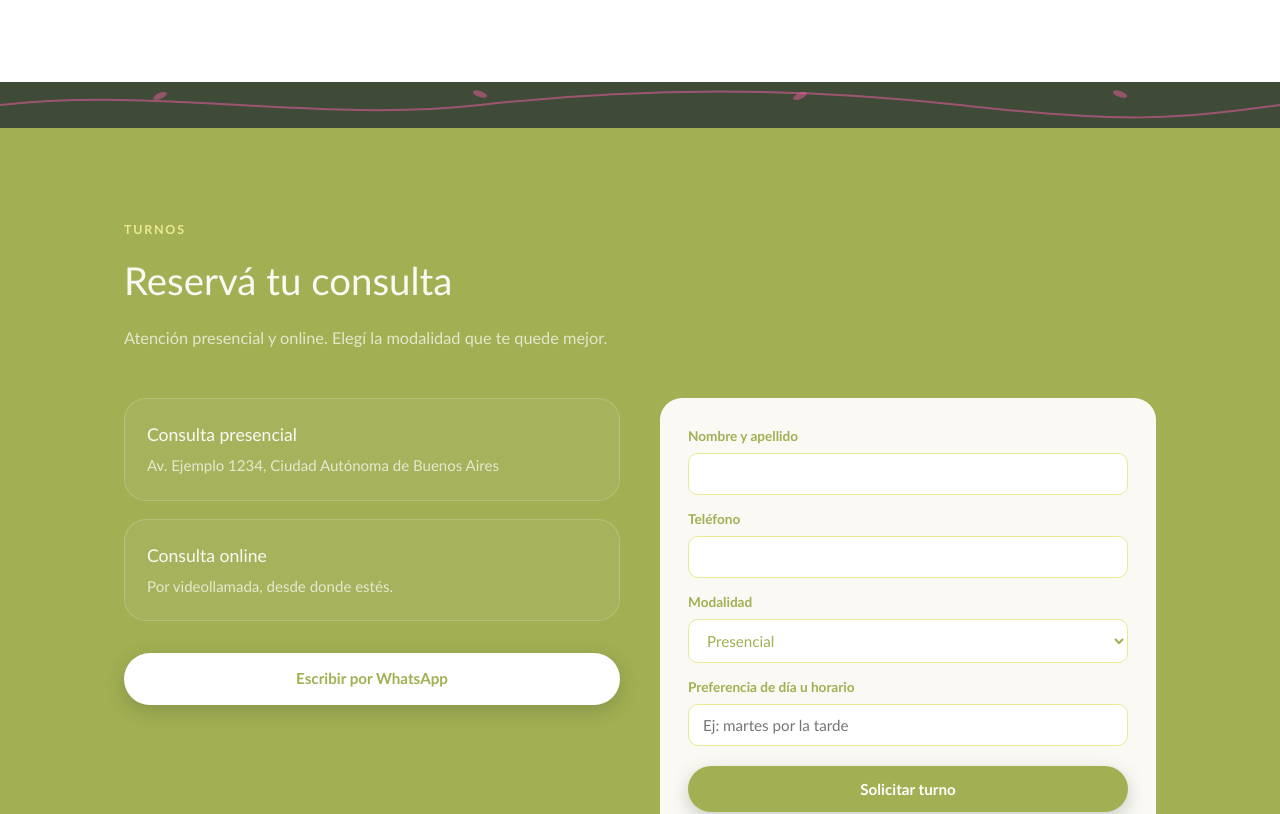
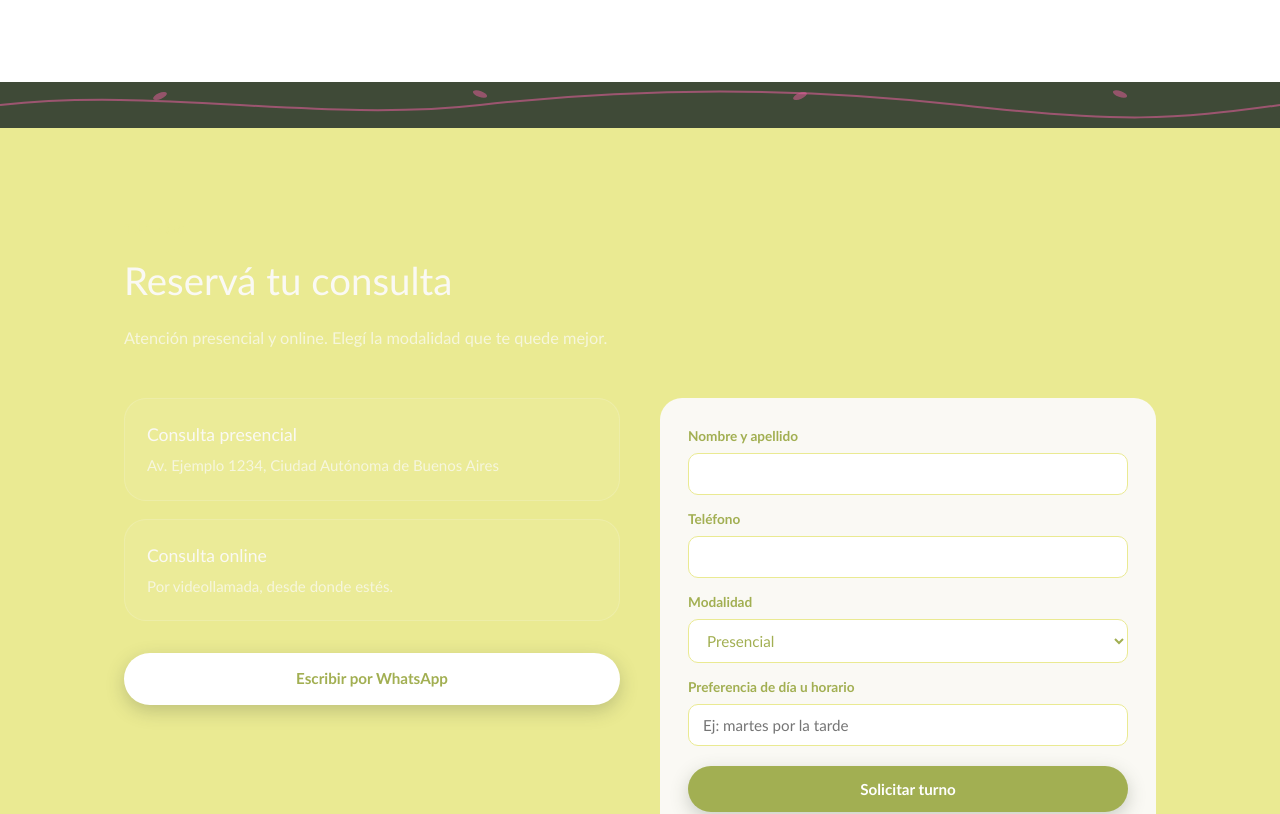
Before and after one commit to MechiBakker/nutri-site, a React (Vite) app: page / in a window 1280 px wide. Shown: the part 1340-2154 px from the top of the page. Built offline with nearby package versions, Linux system fonts and the light colour scheme; no server answers; the database is empty.

Commit message:
color div

```diff
--- a/src/styles.css
+++ b/src/styles.css
@@ -247,7 +247,7 @@ section { padding: 88px 0; }
 
 /* ---------- TURNOS ---------- */
 .turnos {
-  background: var(--verde-oscuro);
+  background: var(--verde-claro);
   color: var(--hueso);
 }
 
```
